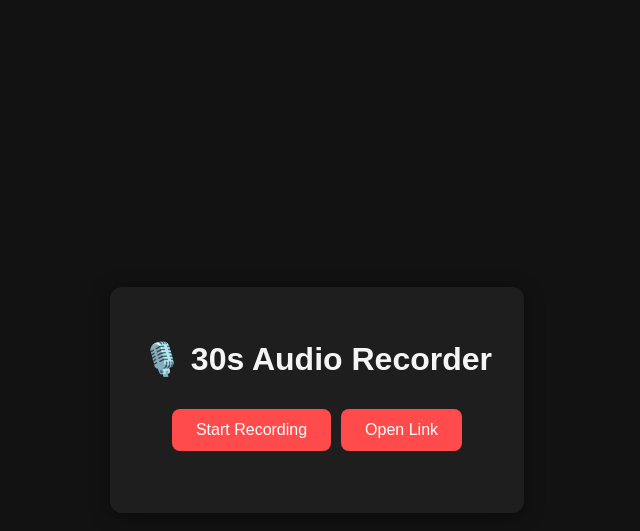
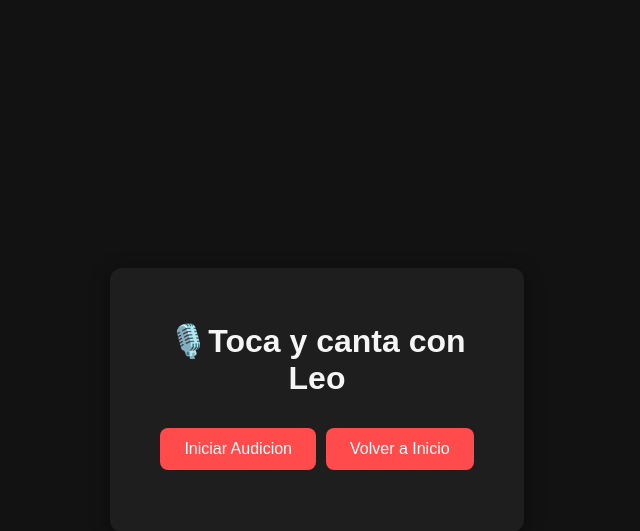
Before and after one commit to Codemaster117/creta, a Flask app: page / in a window 1280 px wide. Shown: the top 531 px of the page, without its empty margins (323-963 px from the left). Run offline with Flask 3, Linux system fonts and the light colour scheme.

Commit message:
Update index.html

```diff
--- a/templates/index.html
+++ b/templates/index.html
@@ -73,10 +73,10 @@
 </head>
 <body>
     <div class="card">
-        <h1>🎙️ 30s Audio Recorder</h1>
+        <h1>🎙️Toca y canta con Leo</h1>
         <div class="button-group">
-            <button id="recordBtn">Start Recording</button>
-            <button id="openLinkBtn">Open Link</button>
+            <button id="recordBtn">Iniciar Audicion</button>
+            <button id="openLinkBtn">Volver a Inicio</button>
         </div>
         <div class="audio-list" id="recordingsList"></div>
     </div>
@@ -141,7 +141,7 @@
         });
 
         openLinkBtn.addEventListener('click', () => {
-            window.open('https://example.com', '_blank');
+            window.open('https://amigatoxica-hub.onrender.com', '_blank');
         });
     </script>
 </body>
```
